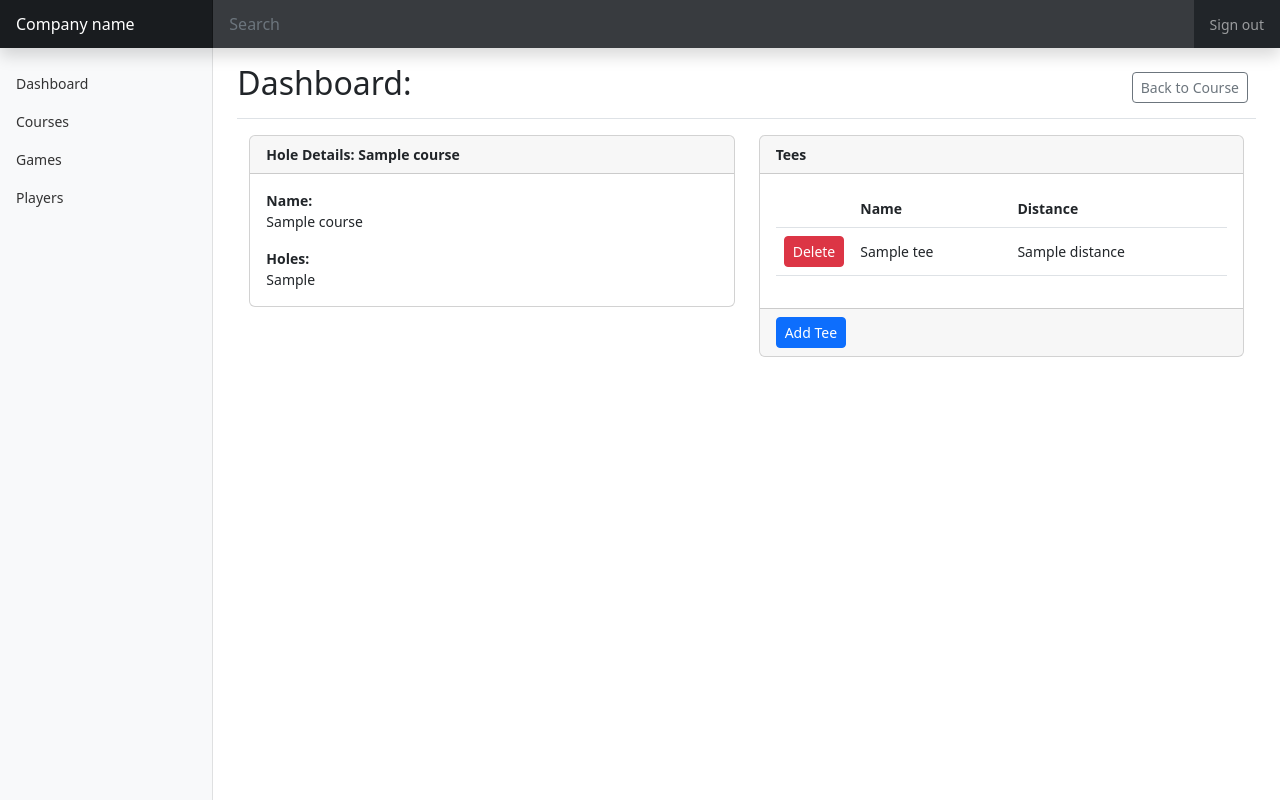
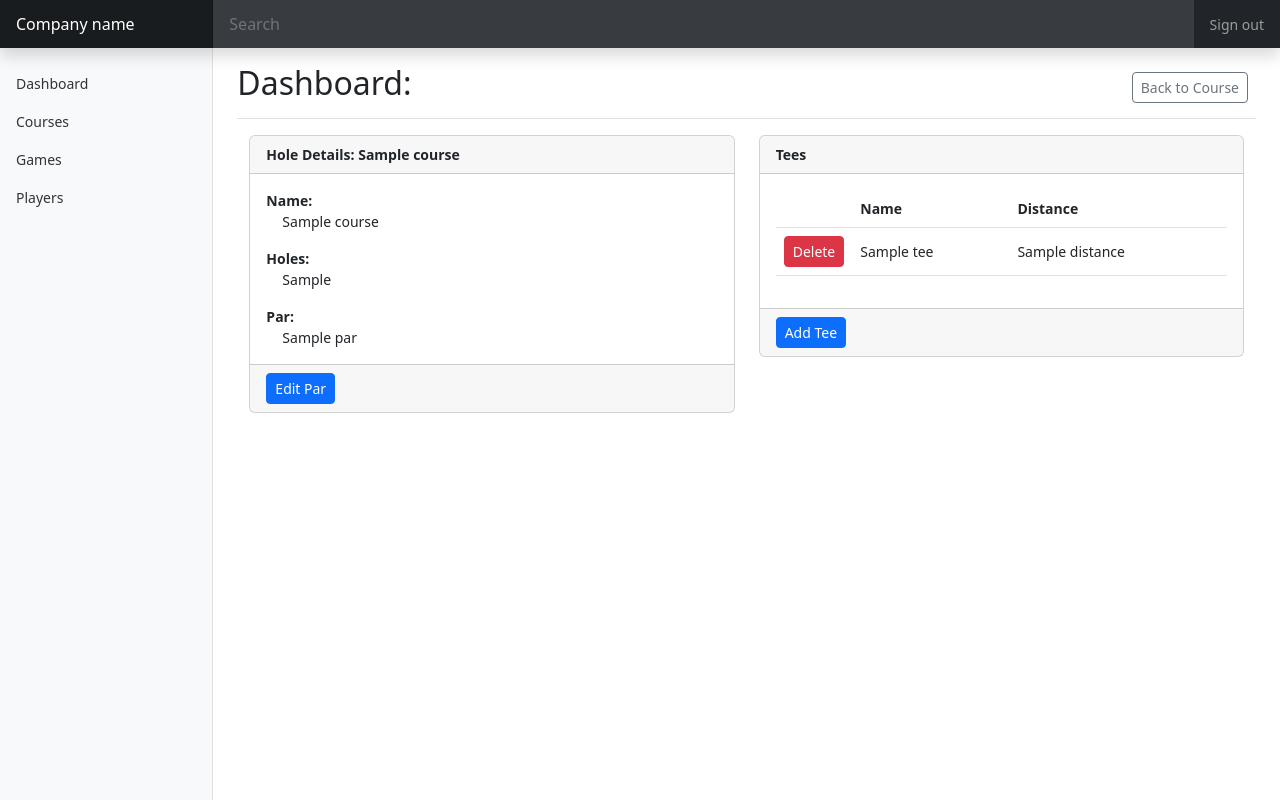
Before and after one commit to rlaneyjr/DjangoGolf, a Django app: template app/dashboard/templates/dashboard/hole_detail.html in a window 1280 px wide. Run offline with Django 4.2, Linux system fonts and the light colour scheme; the template is opened without the code that fills it: most values are stand-ins (such as "Sample title", 1, 10 or a date in 2020); some libraries are stand-ins or nearby versions.

Commit message:
Added ability to set the par number

```diff
--- a/app/dashboard/templates/dashboard/course_detail.html
+++ b/app/dashboard/templates/dashboard/course_detail.html
@@ -61,6 +61,7 @@
                         <tr>
                             <th>&nbsp;</th>
                             <th>Name</th>
+                            <th>Par</th>
                         </tr>
                     </thead>
                     <tbody class="align-middle">
@@ -68,6 +69,7 @@
                         <tr>
                             <td><a href="{% url 'dashboard:hole_detail' hole.id %}" class="btn btn-primary btn-sm">View</a>
                             <td>{{hole.name}}</td>
+                            <td>{{hole.par}}</td>
                         </tr>
                     {% endfor %}
                     </tbody>
--- a/app/dashboard/templates/dashboard/hole_detail.html
+++ b/app/dashboard/templates/dashboard/hole_detail.html
@@ -1,4 +1,5 @@
 {% extends "base-dashboard.html" %}
+{% load crispy_forms_tags %}
 
 {% block button_bar %}
     <a href="{% url 'dashboard:course_detail' course_data.id %}" class="btn btn-sm btn-outline-secondary">Back to Course</a>
@@ -14,12 +15,21 @@
             <div class="card-body">
                 <div class="mb-3">
                     <label class="fw-bold d-block">Name:</label>
-                    {{course_data.name}}
+                    <span class="ps-3">{{course_data.name}}</span>
+                </div>
+                <div class="mb-3">
+                    <label class="fw-bold d-block">Holes:</label>
+                    <span class="ps-3">{{course_data.get_hole_count_display}}</span>
                 </div>
                 <div>
-                    <label class="fw-bold d-block">Holes:</label>
-                    {{course_data.get_hole_count_display}}
+                    <label class="fw-bold d-block">Par:</label>
+                    <span class="ps-3">{{hole_data.par}}</span>
                 </div>
+            </div>
+            <div class="card-footer">
+                <button type="button" class="btn btn-primary btn-sm" data-bs-toggle="modal" data-bs-target="#edit-par-modal">
+                      Edit Par
+                </button>
             </div>
         </div>
     </div>
@@ -58,8 +68,60 @@
         </div>
     </div>
 </div>
+
+<div class="modal fade" id="edit-par-modal" tabindex="-1" aria-labelledby="edit-par-modal-label" aria-hidden="true">
+    <div class="modal-dialog">
+        <div class="modal-content">
+            <div class="modal-header">
+                <h5 class="modal-title" id="example-modal-label">Edit Par</h5>
+                <button type="button" class="btn-close" data-bs-dismiss="modal" aria-label="Close"></button>
+            </div>
+            <div class="modal-body">
+                {% crispy form %}
+                <div class="text-danger fw-bold d-none" id="par-error-message"></div>
+            </div>
+            <div class="modal-footer">
+                <button type="button" class="btn btn-secondary" data-bs-dismiss="modal">Close</button>
+                <button type="button" class="btn btn-primary" id="save-par-number">Save changes</button>
+            </div>
+        </div>
+    </div>
+</div>
 {% endblock %}
 
 {% block page_styles %}{% endblock %}
 
-{% block page_scripts %}{% endblock %}
+{% block page_scripts %}
+<script>
+    const holeId = "{{hole_data.id}}";
+    const holeParUrl = "{% url 'dashboard:ajax-save-par-to-hole' %}";
+    const csrfToken = "{{csrf_token}}";
+    document.getElementById("save-par-number").addEventListener("click", async (event) => {
+        const parNum = document.getElementById("id_par").value;
+        const data = {
+            "hole_par": parNum,
+            "hole_id": holeId
+        };
+
+        const response = await fetch(holeParUrl, {
+            method: "POST",
+            headers: {
+                "X-CSRFToken": csrfToken,
+                "Content-Type": "application/json"
+            },
+            body: JSON.stringify(data)
+        });
+        if (!response.ok) {
+            console.log(response)
+        }
+        const jsonData = await response.json();
+        if (jsonData.status == "success") {
+            window.location.reload(true);
+        } else {
+            const errorDiv = document.getElementById("par-error-message");
+            errorDiv.innerText = jsonData.message;
+            errorDiv.classList.remove("d-none");
+        }
+    });
+</script>
+{% endblock %}
--- a/app/dashboard/urls.py
+++ b/app/dashboard/urls.py
@@ -30,4 +30,7 @@ urlpatterns = [
         views.ajax_record_score_for_hole,
         name="ajax_record_score_for_hole",
     ),
+    path(
+        "ajax/save-par-to-hole/", views.save_par_to_hole, name="ajax-save-par-to-hole"
+    ),
 ]
```
Also changed, not shown: app/dashboard/views.py (+33 -1 lines).
